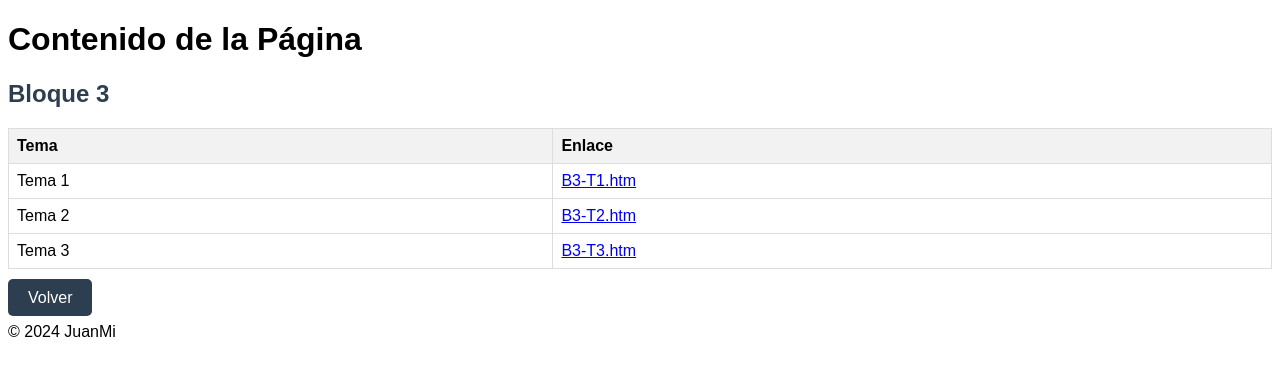
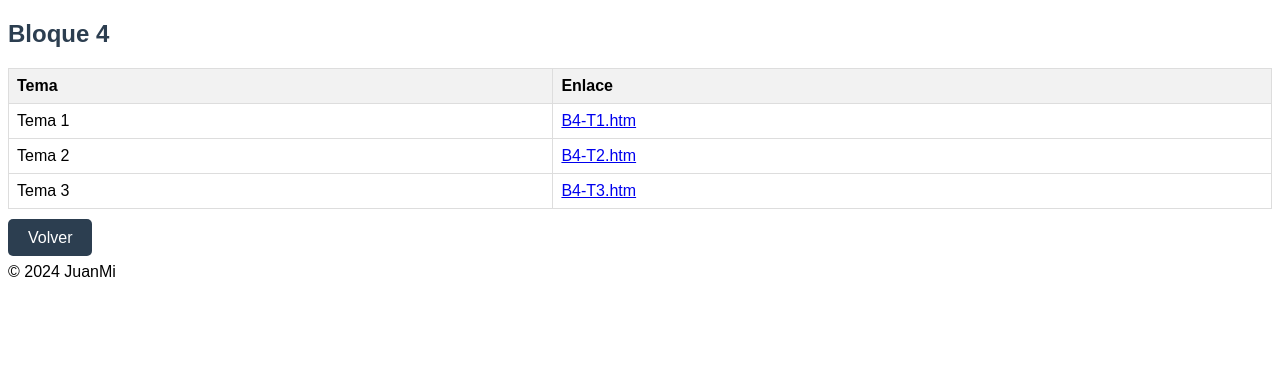
Before and after one commit to JuanMiMiranda/test, a plain HTML site: page B4/contents.htm in a window 1280 px wide. Drawn offline with Linux system fonts and the light colour scheme.

Commit message:
Add files via upload

```diff
--- a/B4/contents.htm
+++ b/B4/contents.htm
@@ -3,7 +3,7 @@
 <head>
     <meta charset="UTF-8">
     <meta name="viewport" content="width=device-width, initial-scale=1.0">
-    <title>Contenido de la Página</title>
+    <title>GSI-AGE-B4</title>
     <style>
         body {
             font-family: Arial, sans-serif;
@@ -36,11 +36,8 @@
     </style>
 </head>
 <body>
-    <header>
-        <h1>Contenido de la Página</h1>
-    </header>
     <main>
-        <h2>Bloque 3</h2>
+        <h2>Bloque 4</h2>
         <table>
             <thead>
                 <tr>
@@ -51,15 +48,15 @@
             <tbody>
                 <tr>
                     <td>Tema 1</td>
-                    <td><a href="./B1/B1-T1.htm" target="_blank">B3-T1.htm</a></td>
+                    <td><a href="B4-T1.htm">B4-T1.htm</a></td>
                 </tr>
                 <tr>
                     <td>Tema 2</td>
-                    <td><a href="./B1/B1-T2.htm" target="_blank">B3-T2.htm</a></td>
+                    <td><a href="./B1/B4-T2.htm">B4-T2.htm</a></td>
                 </tr>
                 <tr>
                     <td>Tema 3</td>
-                    <td><a href="./B1/B1-T3.htm" target="_blank">B3-T3.htm</a></td>
+                    <td><a href="./B1/B4-T3.htm">B4-T3.htm</a></td>
                 </tr>
             </tbody>
         </table>
```
Also changed, not shown: index.html (+1 -1 lines).
